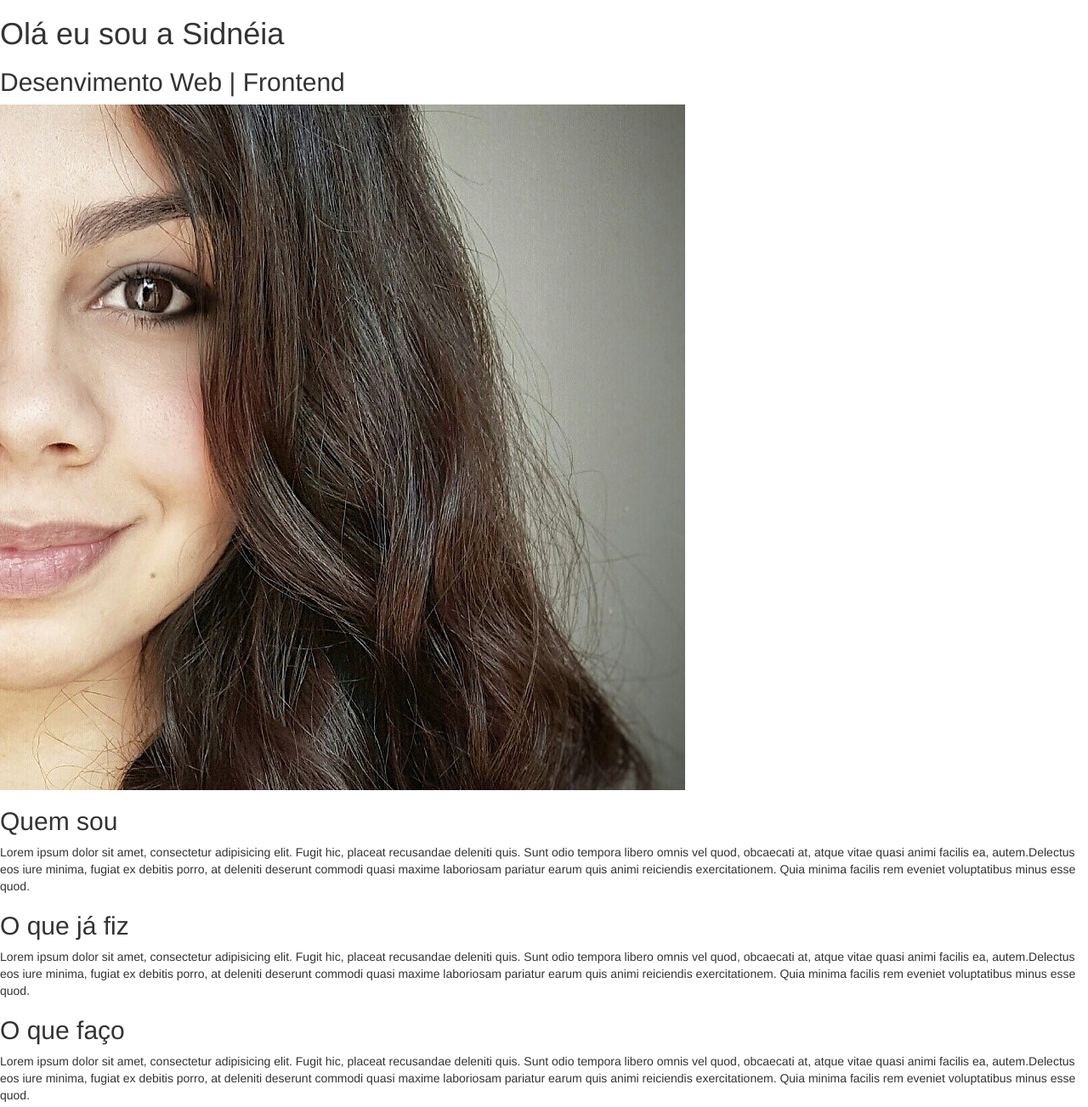
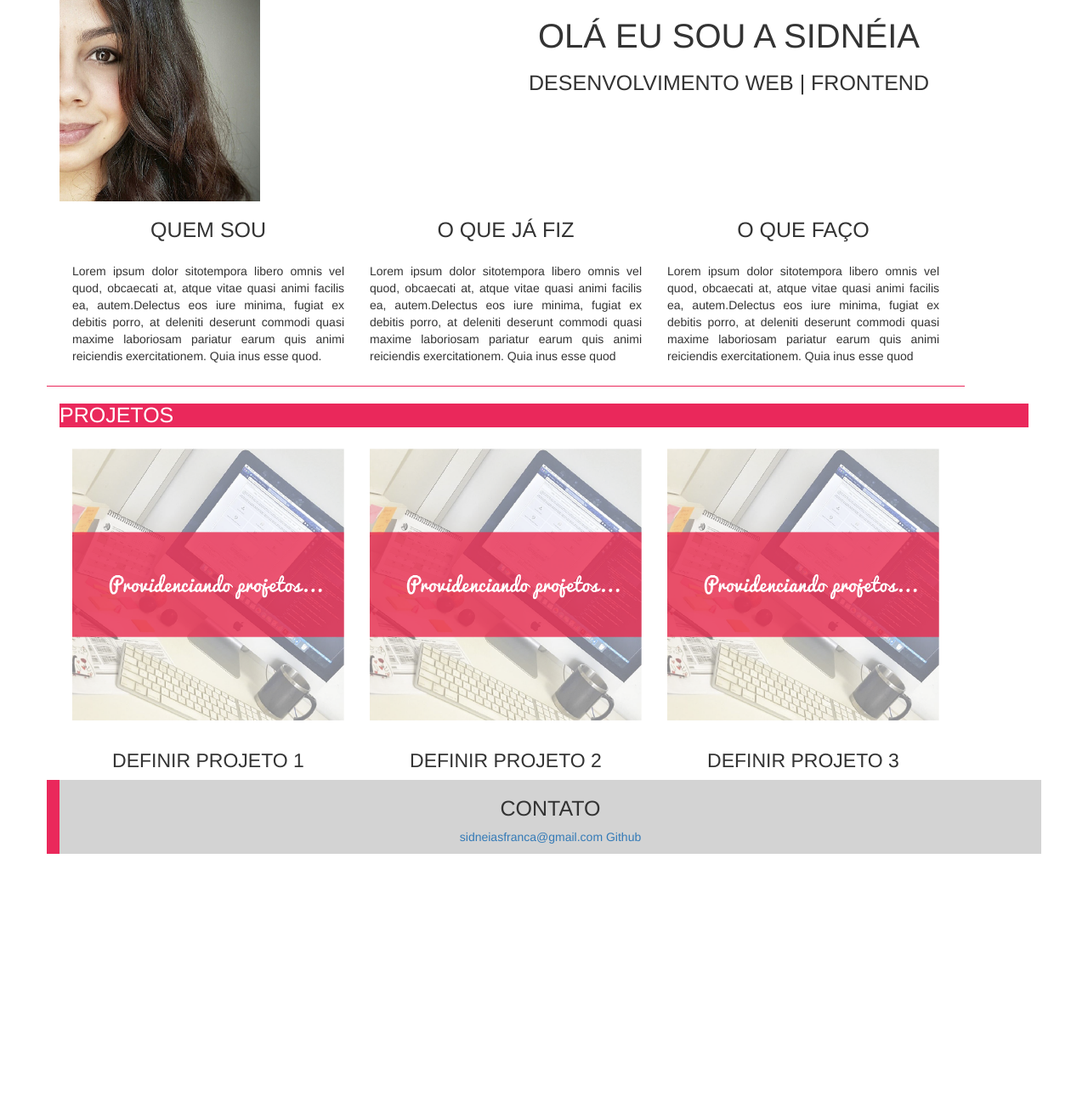
Before and after one commit to neiasf/neiasf.github.io, a plain HTML site: page index.html in a window 1280 px wide. Shown: the top 1303 px of the page at 85% size. After the commit the page ends 1005 px from the top, so only its background shows below. Drawn offline with nearby package versions, Linux system fonts and the light colour scheme.

Commit message:
ajustes no conteúdo e iniciando o estilo

```diff
--- a/index.html
+++ b/index.html
@@ -8,45 +8,66 @@
     <link href="style/bootstrap/css/bootstrap.min.css" rel="stylesheet">
     <!--MEU CSS-->
     <link rel="stylesheet" href="style/style.css">
+    <!--FONTES-->
+    <link href="https://fonts.googleapis.com/css?family=Roboto" rel="stylesheet">
 
 </head>
 
 <body>
     <!--INICIO BARRA SUPERIOR -->
-    <header>
+    <header class="container">
+        <div class="row col-xs-12 col-md-12">
+            <div class="row col-xs-6 col-md-6">
+                <img class="perfil" src="img/perfil.jpg" alt="Foto do rosto de uma mulher parda com cabelos castanhos ondulados.">
+            </div>
+            <div class="row col-xs-6 col-md-6 conteudo">
                 <h1>Olá eu sou a Sidnéia</h1>
-        <h2>Desenvimento Web | Frontend</h2>
-        <img src="img/perfil.jpg" alt="Foto do rosto de uma mulher parda com cabelos castanhos ondulados.">
+                <h2>Desenvolvimento Web | Frontend</h2>
+            </div>
+        </div>
     </header>
     <!--FIM BARRA SUPERIOR -->
 
     <!--INICIO APRESENTAÇÃO-->
-    <div>
-        <h2>Quem sou</h2>
-        <p>Lorem ipsum dolor sit amet, consectetur adipisicing elit. Fugit hic, placeat recusandae deleniti quis. Sunt odio
-            tempora libero omnis vel quod, obcaecati at, atque vitae quasi animi facilis ea, autem.</span><span>Delectus eos iure minima, fugiat ex debitis porro, at deleniti deserunt commodi quasi maxime laboriosam pariatur earum quis animi reiciendis exercitationem. Quia minima facilis rem eveniet voluptatibus minus esse quod.</p>
-        <h2>O que já fiz</h2>
-        <p>Lorem ipsum dolor sit amet, consectetur adipisicing elit. Fugit hic, placeat recusandae deleniti quis. Sunt odio tempora libero omnis vel quod, obcaecati at, atque vitae quasi animi facilis ea, autem.</span><span>Delectus eos iure minima, fugiat ex debitis porro, at deleniti deserunt commodi quasi maxime laboriosam pariatur earum quis animi reiciendis exercitationem. Quia minima facilis rem eveniet voluptatibus minus esse quod.</p>
-        <h2>O  que faço</h2>
-        <p>Lorem ipsum dolor sit amet, consectetur adipisicing elit. Fugit hic, placeat recusandae deleniti quis. Sunt odio tempora libero omnis vel quod, obcaecati at, atque vitae quasi animi facilis ea, autem.</span><span>Delectus eos iure minima, fugiat ex debitis porro, at deleniti deserunt commodi quasi maxime laboriosam pariatur earum quis animi reiciendis exercitationem. Quia minima facilis rem eveniet voluptatibus minus esse quod.</p>
+    <section class="container">
+        <div class="row col-xs-12 col-md-4 caixaconteudoapresentacao">
+            <h2 class="conteudo">Quem sou</h2>
+            <p class="conteudoapresentacao">Lorem ipsum dolor sitotempora libero omnis vel quod, obcaecati at, atque vitae quasi animi facilis ea, autem.</span><span>Delectus eos iure minima, fugiat ex debitis porro, at deleniti deserunt commodi quasi maxime laboriosam pariatur earum quis animi reiciendis exercitationem. Quia inus esse quod.</p>
         </div>
+        <div class="row col-xs-12 col-md-4 caixaconteudoapresentacao">
+            <h2 class="conteudo">O que já fiz</h2>
+            <p class="conteudoapresentacao">Lorem ipsum dolor sitotempora libero omnis vel quod, obcaecati at, atque vitae quasi animi facilis ea, autem.</span><span>Delectus eos iure minima, fugiat ex debitis porro, at deleniti deserunt commodi quasi maxime laboriosam pariatur earum quis animi reiciendis exercitationem. Quia inus esse quod</p>
+        </div>
+        <div class="row col-xs-12 col-md-4 caixaconteudoapresentacao">
+            <h2 class="conteudo">O  que faço</h2>
+            <p class="conteudoapresentacao">Lorem ipsum dolor sitotempora libero omnis vel quod, obcaecati at, atque vitae quasi animi facilis ea, autem.</span><span>Delectus eos iure minima, fugiat ex debitis porro, at deleniti deserunt commodi quasi maxime laboriosam pariatur earum quis animi reiciendis exercitationem. Quia inus esse quod</p>
+        </div>
+    </section>
     <!--FIM APRESENTAÇÃO-->
     <!--INICIO PROJETOS-->
-    <div>
-        <h2>Projetos</h2>
-            <img src="img/projeto.png" alt="">
+    <section class="container">
+        <h2 class="projetos">Projetos</h2>
+            <div class="row col-xs-12 col-md-4 caixa conteudo">
+                <img class="imagensprojetos" src="img/projeto.png" alt="">
                 <h3>Definir Projeto 1</h3>
-            <img src="img/projeto.png" alt="">
+            </div>
+            <div class="row col-xs-12 col-md-4 caixa conteudo">
+                <img class="imagensprojetos" src="img/projeto.png" alt="">
                 <h3>Definir Projeto 2</h3>
-            <img src="img/projeto.png" alt="">
+            </div>
+            <div class="row col-xs-12 col-md-4 caixa conteudo">
+                <img class="imagensprojetos" src="img/projeto.png" alt="">
                 <h3>Definir Projeto 3</h3>
             </div>
+    </section>
     <!--FIM PROJETOS-->
     <!--INICIO CONTATO-->
-    <footer>
+    <footer class="container conteudo">
         <h2>Contato</h2>
-        <p>sidneiasfranca@gmail.com</p>
-        <p>Linkedin | Github</p>
+        <ul>
+            <li> <a href="sidneiasfranca@gmail.com">sidneiasfranca@gmail.com</a> </li>
+            <li> <a href="https://github.com/neiasf/">Github</a> </li>
+        </ul>
     </footer>
     <!--FIM CONTATO-->
     <!-- jQuery (necessary for Bootstrap's JavaScript plugins) -->
--- a/style/style.css
+++ b/style/style.css
@@ -4,3 +4,50 @@
   margin: 0px;
   padding: 0px;
 }
+h1 h2 h3 h4 p{
+  font-family: 'Roboto', sans-serif;
+  color: #2A3D54;
+}
+h1{
+  font-size: 40px;
+  text-transform: uppercase;
+}
+h2 {
+  font-size: 25px;
+  text-transform: uppercase;
+}
+h3{
+  font-size: 23px;
+    text-transform: uppercase;
+}
+.perfil {
+  width: 45%;
+}
+.projetos{
+  color: #FFFFFF;
+  background-color: #EA285B;
+}
+.imagensprojetos{
+  width: 100%;
+  padding: 15px;
+}
+.conteudo{
+  text-align: center;
+}
+.caixaconteudoapresentacao{
+  /*margin: 15px;
+  box-sizing: border-box;*/
+  border-bottom: 1px solid #EA285B;
+}
+.conteudoapresentacao{
+  padding: 15px;
+  text-align: justify;
+}
+
+footer{
+  background-color: lightgray;
+  border-left: 15px solid #EA285B;
+}
+li{
+  display: inline;
+}
```
Lines whose indentation alone changed are shown as unchanged.
